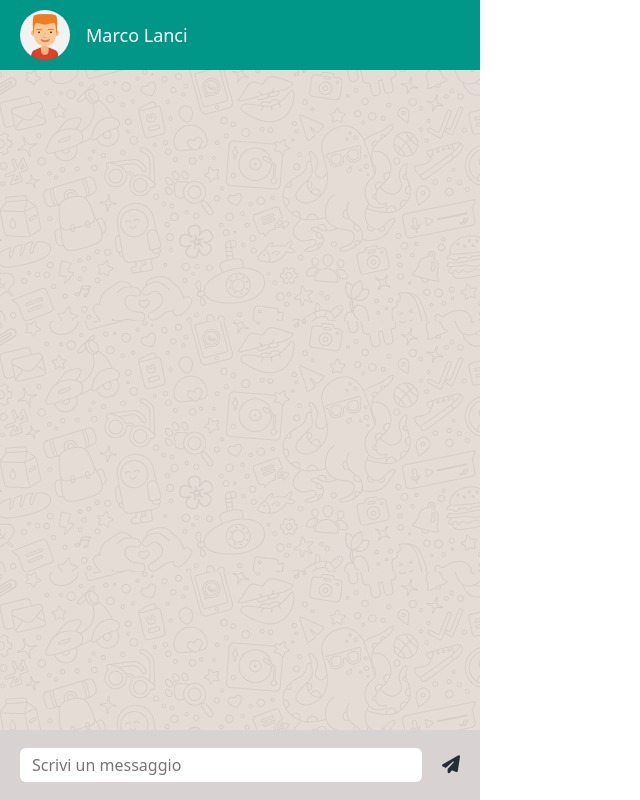
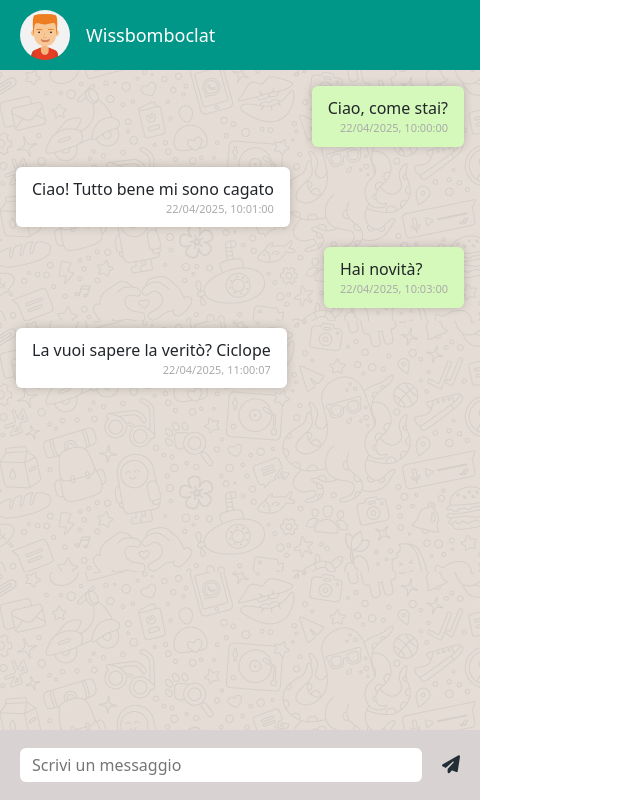
Before and after one commit to qsrdev/Chatbot-AI, a plain HTML site: page index.html in a window 1280 px wide. Shown: the whole page, without its empty margins (0-640 px from the left). Drawn offline with nearby package versions, Linux system fonts and the light colour scheme.

Commit message:
feat: chat set

```diff
--- a/index.html
+++ b/index.html
@@ -39,15 +39,25 @@
       <!-- Chat Header -->
       <header>
         <div class="contact">
-          <img
-            src="img/avatar_1.jpg"
-            alt="Contact Avatar"
-            class="contact-pic"
-          />
-          <span class="contact-name">Marco Lanci</span>
+          <img src="img/avatar_1.jpg" alt="Contact Avatar" class="contact-pic" />
+          <span class="contact-name">Wissbomboclat</span>
         </div>
       </header>
-      <div id="chat-box"></div>
+      <div id="chat-box">
+        <!-- <div class="message-container sent">
+          <div class="message">
+            <p>contenuto</p>
+            <time datetime="${message.timestamp}">data</time>
+          </div>
+        </div>
+
+        <div class="message-container received">
+          <div class="message">
+            <p>HO FATTO</p>
+            <time datetime="${message.timestamp}">data</time>
+          </div>
+        </div> -->
+      </div>
       <footer>
         <input type="text" placeholder="Scrivi un messaggio" />
         <i class="fas fa-paper-plane" id="send-button"></i>
--- /dev/null
+++ b/js/data.js
@@ -0,0 +1,9 @@
+const messages = [
+  { id: 1, type: "sent", content: "Ciao, come stai?", timestamp: "2025-04-22T10:00:00" },
+  { id: 2, type: "received", content: "Ciao! Tutto bene mi sono cagato", timestamp: "2025-04-22T10:01:00" },
+  { id: 3, type: "sent", content: "Hai novità?", timestamp: "2025-04-22T10:03:00" },
+  { id: 4, type: "received", content: "La vuoi sapere la veritò? Ciclope", timestamp: "2025-04-22T11:00:07" },
+];
+
+//Quando devo esportare un solo elemento basta che uso default
+export default messages;
--- /dev/null
+++ b/js/functions.js
@@ -0,0 +1,33 @@
+const renderChat = () => {
+  console.log("yo chat is this real");
+};
+
+const printMessages = (messagesArray, container) => {
+  messagesArray.forEach((curMessage) => {
+    //prendo dal file data i messaggi già fatti e destrutturo per prendere
+    // i singoli elementi dentro l'oggetto
+    const { type, content, timestamp } = curMessage;
+    //metodo nativo di JS per convertire le date a schermo in quelle che corrispondono
+    //per l'utente che utilizza il sito
+    const date = new Date(timestamp).toLocaleString("it-IT");
+    //siccome sono in un ciclo ogni volta che si ripete andrò a creare un nuovo div
+    const messageElem = document.createElement("div");
+    //qua invece al div creato prima aggiungo la classe messagge-container e il tipo
+    // il tipo corrisponde a inviato - ricevuto che va a cambiare la classe diretta e quindi a stilare il
+    // messaggio automaticamente
+    messageElem.classList.add("message-container", type);
+    //agguingo l'inner html e sostituisco le cose che ho destrutturato
+    messageElem.innerHTML = ` <div class="message">
+                                    <p>${content}</p>
+                                    <time datetime="${timestamp}">${date}</time>
+                                </div>
+                                `;
+    //utilizziamo append perché ogni volta non andiamo a refreshare
+    //l'html ma semplicemente lo aggiungiamo alla fine come se fosse una stringa
+    container.append(messageElem);
+  });
+};
+
+//esporto tutte le funzioni che mi servono come se fosse un oggetto
+//basta che siano contenute all'interno delle parentesi graffe
+export { renderChat, printMessages };
--- a/js/script.js
+++ b/js/script.js
@@ -0,0 +1,9 @@
+import messages from "./data.js";
+import { printMessages } from "./functions.js";
+
+//devo stampare i messaggi in pagina
+const chatbox = document.getElementById("chat-box");
+
+//aggiungo che chatbox è pubblica soltanto in questo documento di script, mentre messages viene da
+// un altro documento
+printMessages(messages, chatbox);
```
